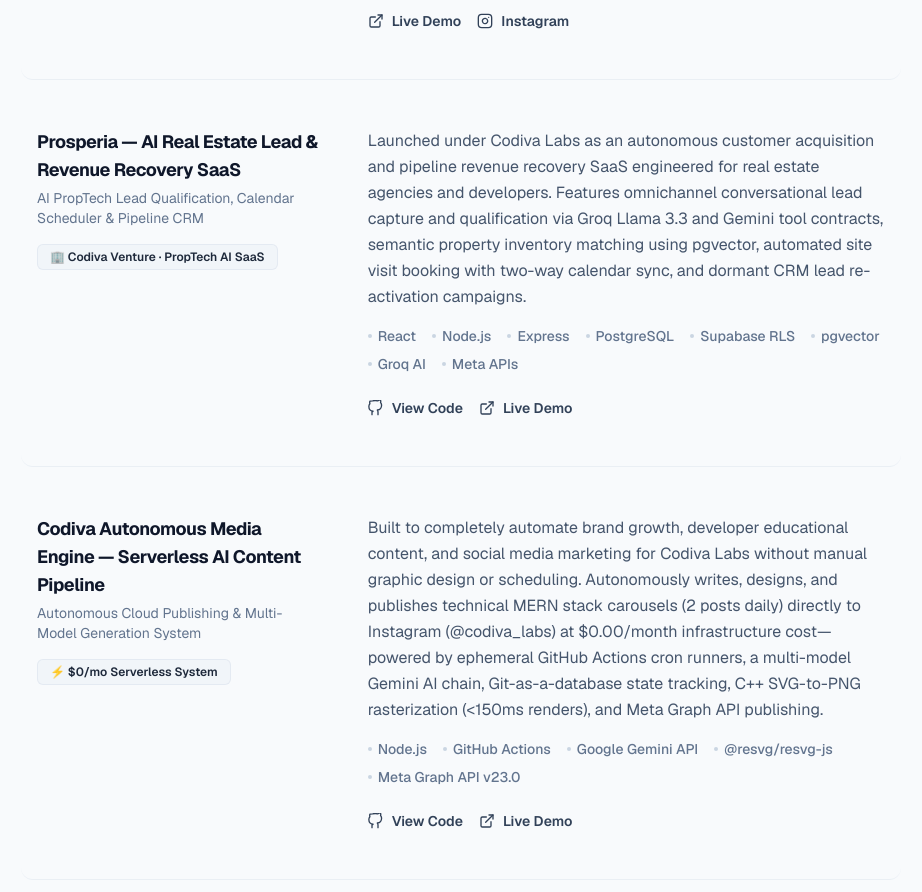
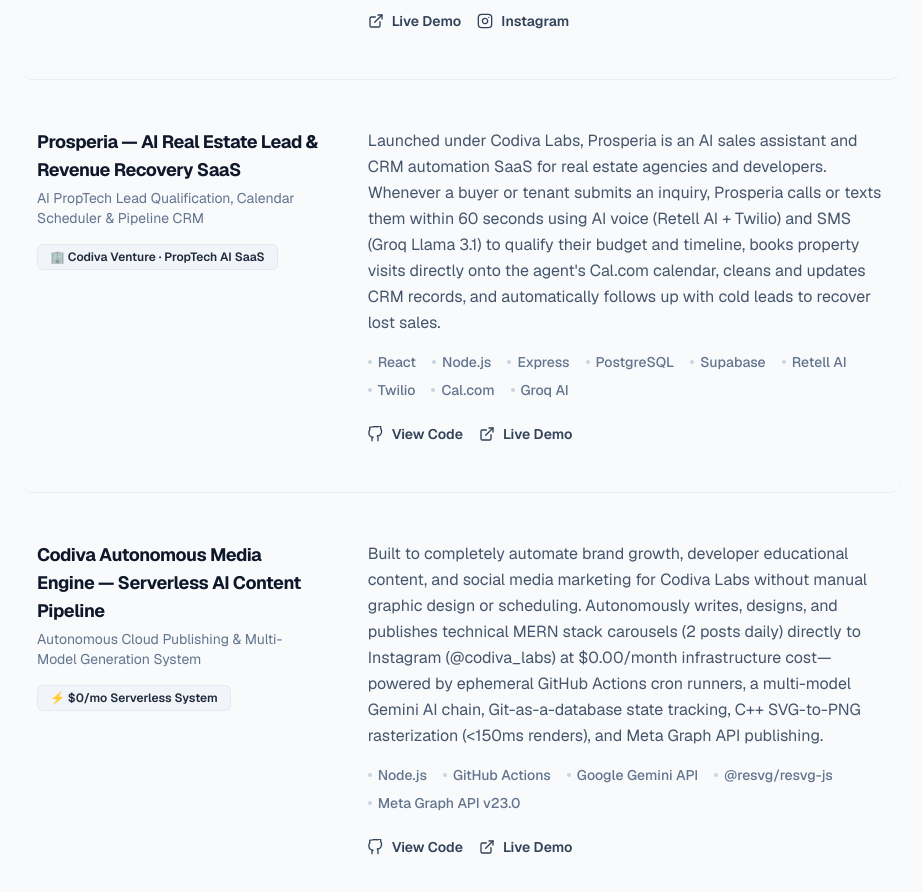
Before and after one commit to bott-127001/Samarth-Portfolio, a React (Vite) app: page / in a window 1280 px wide. Shown: the part 4820-5712 px from the top of the page, without its empty margins (179-1101 px from the left). Built offline with nearby package versions, Linux system fonts and the light colour scheme.

Commit message:
Update Prosperia description with 60s voice qualification, Cal.com scheduling, and CRM recovery details

```diff
--- a/src/App.jsx
+++ b/src/App.jsx
@@ -410,8 +410,8 @@ const Projects = () => {
       category: "saas",
       title: "Prosperia — AI Real Estate Lead & Revenue Recovery SaaS",
       subtitle: "AI PropTech Lead Qualification, Calendar Scheduler & Pipeline CRM",
-      description: "Launched under Codiva Labs as an autonomous customer acquisition and pipeline revenue recovery SaaS engineered for real estate agencies and developers. Features omnichannel conversational lead capture and qualification via Groq Llama 3.3 and Gemini tool contracts, semantic property inventory matching using pgvector, automated site visit booking with two-way calendar sync, and dormant CRM lead re-activation campaigns.",
-      tags: ["React", "Node.js", "Express", "PostgreSQL", "Supabase RLS", "pgvector", "Groq AI", "Meta APIs"],
+      description: "Launched under Codiva Labs, Prosperia is an AI sales assistant and CRM automation SaaS for real estate agencies and developers. Whenever a buyer or tenant submits an inquiry, Prosperia calls or texts them within 60 seconds using AI voice (Retell AI + Twilio) and SMS (Groq Llama 3.1) to qualify their budget and timeline, books property visits directly onto the agent's Cal.com calendar, cleans and updates CRM records, and automatically follows up with cold leads to recover lost sales.",
+      tags: ["React", "Node.js", "Express", "PostgreSQL", "Supabase", "Retell AI", "Twilio", "Cal.com", "Groq AI"],
       highlight: "🏢 Codiva Venture · PropTech AI SaaS",
       github: "https://github.com/bott-127001/Prosperia",
       demo: "https://real-estate-iota-six-59.vercel.app/"
```
